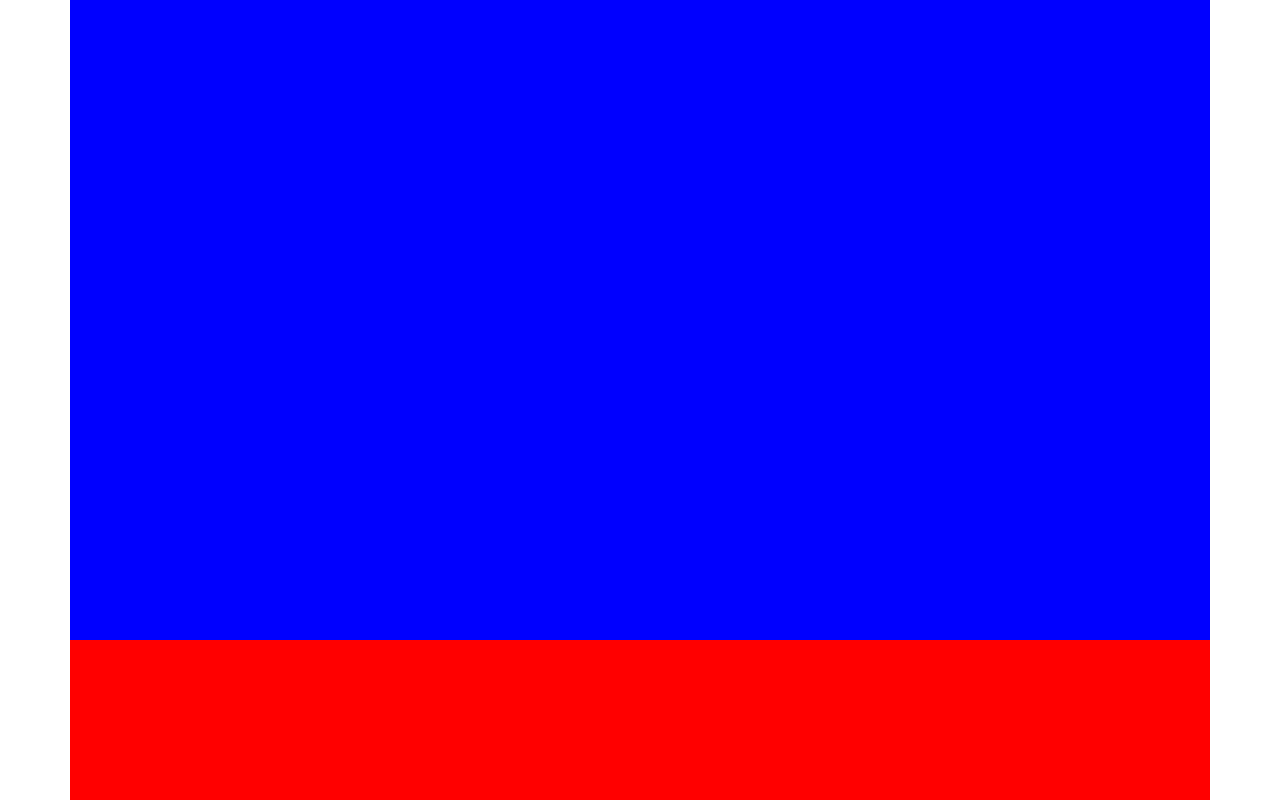
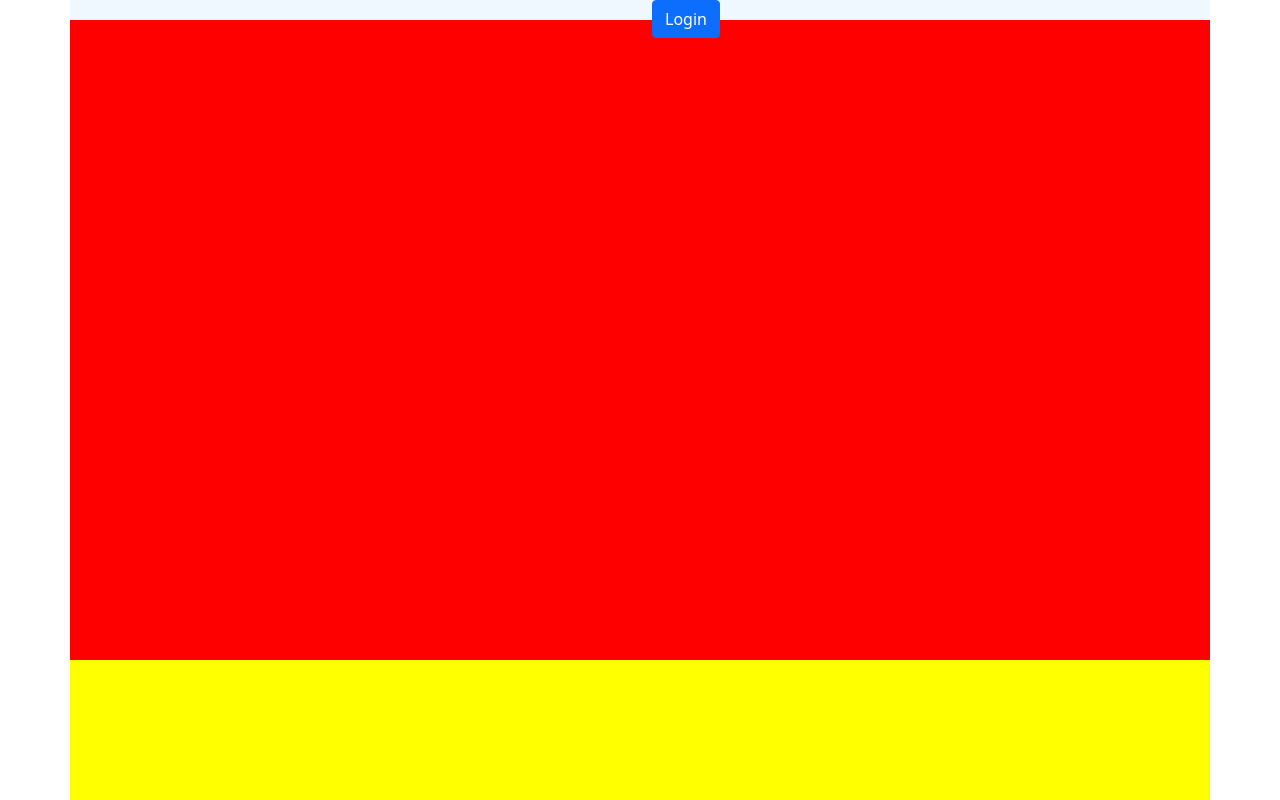
Before and after one commit to Telch79/repositorio-Front-End, a plain HTML site: page Index.html in a window 1280 px wide. Shown: the top 800 px of the page. Drawn offline with nearby package versions, Linux system fonts and the light colour scheme.

Commit message:
boton login

```diff
--- a/Index.html
+++ b/Index.html
@@ -33,14 +33,31 @@
     #hoja5 {
       background-color: violet;
     }
+
+    .row {
+      height: 40px;
+      background-color: aliceblue;
+    }
   </style>
   <title>Hello, world!</title>
 </head>
 
 <body>
-  <div id="hoja1" class="container">
+  <header style="height: 20px;">
+    <div id="hoja1" class="container">
+      <div class="row">
+        <div class="col">
 
-  </div>
+        </div>
+        <div class="col text-align-end">
+          <button type="button" class="btn btn-primary">Login</button>
+        </div>
+      </div>
+    </div>
+  </header>
+
+
+
   <div id="hoja2" class="container">
 
   </div>
@@ -61,7 +78,7 @@
 
   <script src="https://cdn.jsdelivr.net/npm/bootstrap@5.1.3/dist/js/bootstrap.bundle.min.js"
     integrity="sha384-ka7Sk0Gln4gmtz2MlQnikT1wXgYsOg+OMhuP+IlRH9sENBO0LRn5q+8nbTov4+1p" crossorigin="anonymous">
-  </script>
+    </script>
 </body>
 
 </html>
```
